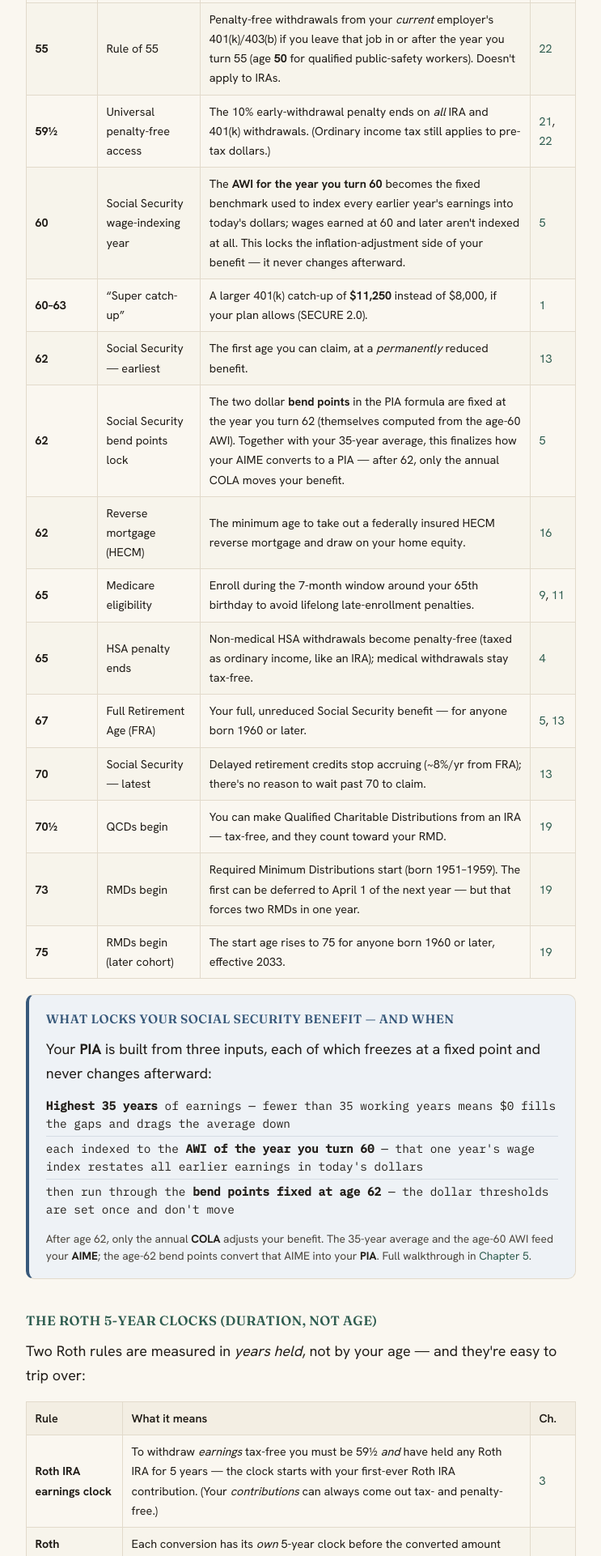
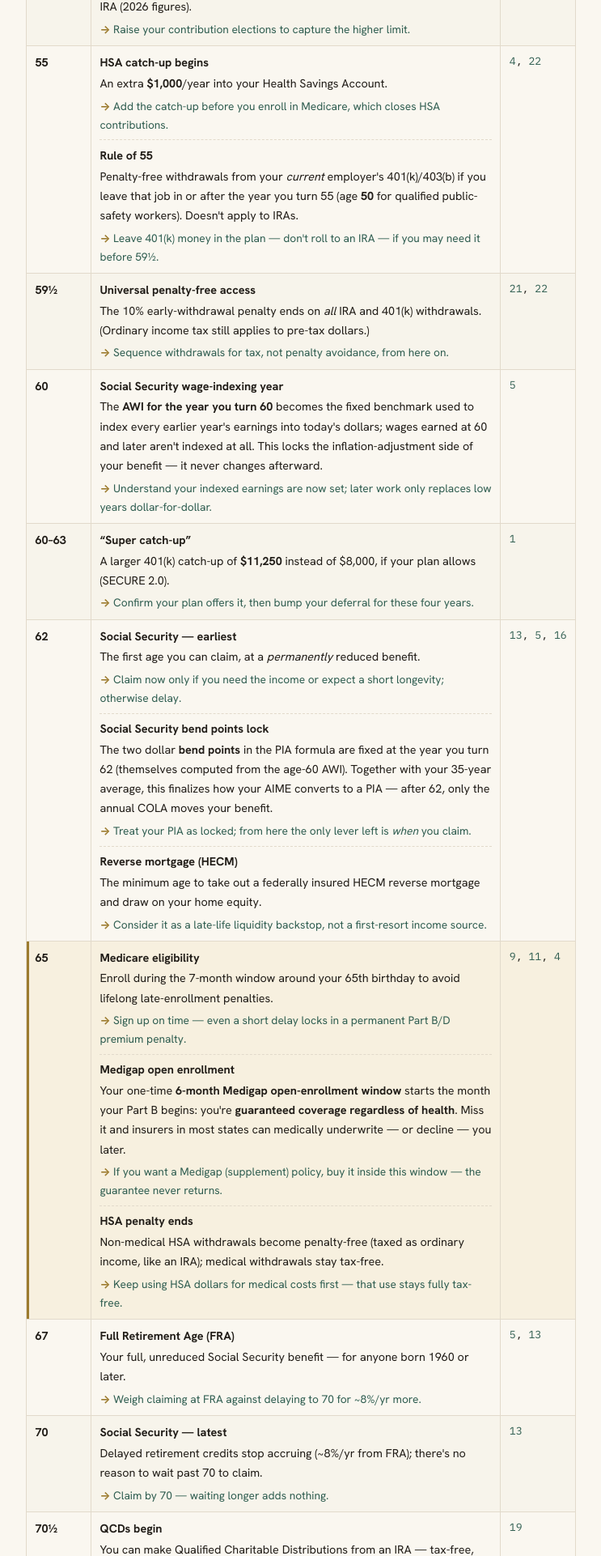
Before and after one commit to n-nachiappan/n-nachiappan.github.io, a website: page guide/appendix-ages.html in a window 1280 px wide. Shown: the part 878-2800 px from the top of the page at 81% size, without its empty margins (268-1011 px from the left). Drawn offline with Linux system fonts and the light colour scheme.

Commit message:
medigap age and age based action items

```diff
--- a/guide/appendix-ages.html
+++ b/guide/appendix-ages.html
@@ -22,27 +22,86 @@
 <li>Ages are the same every year; the <em>dollar</em> figures attached to them change — see <a href="appendix-numbers.html">Appendix B</a> for the 2026 numbers.</li>
 </ul></aside>
 <article>
-<p>Read this as a timeline. The chapter links point to the full explanation of each rule.</p>
-<div class="tablewrap"><table>
-<thead><tr><th style="width:5.5rem">Age</th><th>Milestone</th><th>What it unlocks</th><th style="width:3.5rem">Ch.</th></tr></thead>
+<p>Read this as a timeline — one row per age, with every milestone, its key detail, and the action it calls for grouped together. The chapter links point to the full explanation of each rule.</p>
+<div class="tablewrap"><table class="ages">
+<thead><tr><th style="width:5rem">Age</th><th>Key details &amp; action items</th><th style="width:3.5rem">Ch.</th></tr></thead>
 <tbody>
-<tr><td><strong>Any age</strong></td><td>Rule of 72(t) / SEPP</td><td>Penalty-free IRA withdrawals via Substantially Equal Periodic Payments — but rigid: you must continue for the longer of 5 years or until 59½.</td><td><a href="chapter21.html">21</a></td></tr>
-<tr><td><strong>50</strong></td><td>Catch-up contributions begin</td><td>An extra <strong>$8,000</strong> to a 401(k)/403(b)/457(b)/TSP and an extra <strong>$1,100</strong> to an IRA (2026 figures).</td><td><a href="chapter1.html">1</a>, <a href="chapter2.html">2</a></td></tr>
-<tr><td><strong>55</strong></td><td>HSA catch-up begins</td><td>An extra <strong>$1,000</strong>/year into your Health Savings Account.</td><td><a href="chapter4.html">4</a></td></tr>
-<tr><td><strong>55</strong></td><td>Rule of 55</td><td>Penalty-free withdrawals from your <em>current</em> employer's 401(k)/403(b) if you leave that job in or after the year you turn 55 (age <strong>50</strong> for qualified public-safety workers). Doesn't apply to IRAs.</td><td><a href="chapter22.html">22</a></td></tr>
-<tr><td><strong>59½</strong></td><td>Universal penalty-free access</td><td>The 10% early-withdrawal penalty ends on <em>all</em> IRA and 401(k) withdrawals. (Ordinary income tax still applies to pre-tax dollars.)</td><td><a href="chapter21.html">21</a>, <a href="chapter22.html">22</a></td></tr>
-<tr><td><strong>60</strong></td><td>Social Security wage-indexing year</td><td>The <strong>AWI for the year you turn 60</strong> becomes the fixed benchmark used to index every earlier year's earnings into today's dollars; wages earned at 60 and later aren't indexed at all. This locks the inflation-adjustment side of your benefit — it never changes afterward.</td><td><a href="chapter5.html">5</a></td></tr>
-<tr><td><strong>60–63</strong></td><td>“Super catch-up”</td><td>A larger 401(k) catch-up of <strong>$11,250</strong> instead of $8,000, if your plan allows (SECURE 2.0).</td><td><a href="chapter1.html">1</a></td></tr>
-<tr><td><strong>62</strong></td><td>Social Security — earliest</td><td>The first age you can claim, at a <em>permanently</em> reduced benefit.</td><td><a href="chapter13.html">13</a></td></tr>
-<tr><td><strong>62</strong></td><td>Social Security bend points lock</td><td>The two dollar <strong>bend points</strong> in the PIA formula are fixed at the year you turn 62 (themselves computed from the age-60 AWI). Together with your 35-year average, this finalizes how your AIME converts to a PIA — after 62, only the annual COLA moves your benefit.</td><td><a href="chapter5.html">5</a></td></tr>
-<tr><td><strong>62</strong></td><td>Reverse mortgage (HECM)</td><td>The minimum age to take out a federally insured HECM reverse mortgage and draw on your home equity.</td><td><a href="chapter16.html">16</a></td></tr>
-<tr><td><strong>65</strong></td><td>Medicare eligibility</td><td>Enroll during the 7-month window around your 65th birthday to avoid lifelong late-enrollment penalties.</td><td><a href="chapter9.html">9</a>, <a href="chapter11.html">11</a></td></tr>
-<tr><td><strong>65</strong></td><td>HSA penalty ends</td><td>Non-medical HSA withdrawals become penalty-free (taxed as ordinary income, like an IRA); medical withdrawals stay tax-free.</td><td><a href="chapter4.html">4</a></td></tr>
-<tr><td><strong>67</strong></td><td>Full Retirement Age (FRA)</td><td>Your full, unreduced Social Security benefit — for anyone born 1960 or later.</td><td><a href="chapter5.html">5</a>, <a href="chapter13.html">13</a></td></tr>
-<tr><td><strong>70</strong></td><td>Social Security — latest</td><td>Delayed retirement credits stop accruing (~8%/yr from FRA); there's no reason to wait past 70 to claim.</td><td><a href="chapter13.html">13</a></td></tr>
-<tr><td><strong>70½</strong></td><td>QCDs begin</td><td>You can make Qualified Charitable Distributions from an IRA — tax-free, and they count toward your RMD.</td><td><a href="chapter19.html">19</a></td></tr>
-<tr><td><strong>73</strong></td><td>RMDs begin</td><td>Required Minimum Distributions start (born 1951–1959). The first can be deferred to April 1 of the next year — but that forces two RMDs in one year.</td><td><a href="chapter19.html">19</a></td></tr>
-<tr><td><strong>75</strong></td><td>RMDs begin (later cohort)</td><td>The start age rises to 75 for anyone born 1960 or later, effective 2033.</td><td><a href="chapter19.html">19</a></td></tr>
+<tr>
+<td><strong>Any age</strong></td>
+<td><div class="sub"><span class="ms">Rule of 72(t) / SEPP</span><span class="dt">Penalty-free IRA withdrawals via Substantially Equal Periodic Payments — but rigid.</span><span class="do">Commit only if you can continue for the longer of 5 years or until 59½.</span></div></td>
+<td class="ref"><a href="chapter21.html">21</a></td>
+</tr>
+<tr>
+<td><strong>50</strong></td>
+<td><div class="sub"><span class="ms">Catch-up contributions begin</span><span class="dt">An extra <strong>$8,000</strong> to a 401(k)/403(b)/457(b)/TSP and an extra <strong>$1,100</strong> to an IRA (2026 figures).</span><span class="do">Raise your contribution elections to capture the higher limit.</span></div></td>
+<td class="ref"><a href="chapter1.html">1</a>, <a href="chapter2.html">2</a></td>
+</tr>
+<tr>
+<td><strong>55</strong></td>
+<td>
+<div class="sub"><span class="ms">HSA catch-up begins</span><span class="dt">An extra <strong>$1,000</strong>/year into your Health Savings Account.</span><span class="do">Add the catch-up before you enroll in Medicare, which closes HSA contributions.</span></div>
+<div class="sub"><span class="ms">Rule of 55</span><span class="dt">Penalty-free withdrawals from your <em>current</em> employer's 401(k)/403(b) if you leave that job in or after the year you turn 55 (age <strong>50</strong> for qualified public-safety workers). Doesn't apply to IRAs.</span><span class="do">Leave 401(k) money in the plan — don't roll to an IRA — if you may need it before 59½.</span></div>
+</td>
+<td class="ref"><a href="chapter4.html">4</a>, <a href="chapter22.html">22</a></td>
+</tr>
+<tr>
+<td><strong>59½</strong></td>
+<td><div class="sub"><span class="ms">Universal penalty-free access</span><span class="dt">The 10% early-withdrawal penalty ends on <em>all</em> IRA and 401(k) withdrawals. (Ordinary income tax still applies to pre-tax dollars.)</span><span class="do">Sequence withdrawals for tax, not penalty avoidance, from here on.</span></div></td>
+<td class="ref"><a href="chapter21.html">21</a>, <a href="chapter22.html">22</a></td>
+</tr>
+<tr>
+<td><strong>60</strong></td>
+<td><div class="sub"><span class="ms">Social Security wage-indexing year</span><span class="dt">The <strong>AWI for the year you turn 60</strong> becomes the fixed benchmark used to index every earlier year's earnings into today's dollars; wages earned at 60 and later aren't indexed at all. This locks the inflation-adjustment side of your benefit — it never changes afterward.</span><span class="do">Understand your indexed earnings are now set; later work only replaces low years dollar-for-dollar.</span></div></td>
+<td class="ref"><a href="chapter5.html">5</a></td>
+</tr>
+<tr>
+<td><strong>60–63</strong></td>
+<td><div class="sub"><span class="ms">“Super catch-up”</span><span class="dt">A larger 401(k) catch-up of <strong>$11,250</strong> instead of $8,000, if your plan allows (SECURE 2.0).</span><span class="do">Confirm your plan offers it, then bump your deferral for these four years.</span></div></td>
+<td class="ref"><a href="chapter1.html">1</a></td>
+</tr>
+<tr>
+<td><strong>62</strong></td>
+<td>
+<div class="sub"><span class="ms">Social Security — earliest</span><span class="dt">The first age you can claim, at a <em>permanently</em> reduced benefit.</span><span class="do">Claim now only if you need the income or expect a short longevity; otherwise delay.</span></div>
+<div class="sub"><span class="ms">Social Security bend points lock</span><span class="dt">The two dollar <strong>bend points</strong> in the PIA formula are fixed at the year you turn 62 (themselves computed from the age-60 AWI). Together with your 35-year average, this finalizes how your AIME converts to a PIA — after 62, only the annual COLA moves your benefit.</span><span class="do">Treat your PIA as locked; from here the only lever left is <em>when</em> you claim.</span></div>
+<div class="sub"><span class="ms">Reverse mortgage (HECM)</span><span class="dt">The minimum age to take out a federally insured HECM reverse mortgage and draw on your home equity.</span><span class="do">Consider it as a late-life liquidity backstop, not a first-resort income source.</span></div>
+</td>
+<td class="ref"><a href="chapter13.html">13</a>, <a href="chapter5.html">5</a>, <a href="chapter16.html">16</a></td>
+</tr>
+<tr class="flag">
+<td><strong>65</strong></td>
+<td>
+<div class="sub"><span class="ms">Medicare eligibility</span><span class="dt">Enroll during the 7-month window around your 65th birthday to avoid lifelong late-enrollment penalties.</span><span class="do">Sign up on time — even a short delay locks in a permanent Part B/D premium penalty.</span></div>
+<div class="sub"><span class="ms">Medigap open enrollment</span><span class="dt">Your one-time <strong>6-month Medigap open-enrollment window</strong> starts the month your Part B begins: you're <strong>guaranteed coverage regardless of health</strong>. Miss it and insurers in most states can medically underwrite — or decline — you later.</span><span class="do">If you want a Medigap (supplement) policy, buy it inside this window — the guarantee never returns.</span></div>
+<div class="sub"><span class="ms">HSA penalty ends</span><span class="dt">Non-medical HSA withdrawals become penalty-free (taxed as ordinary income, like an IRA); medical withdrawals stay tax-free.</span><span class="do">Keep using HSA dollars for medical costs first — that use stays fully tax-free.</span></div>
+</td>
+<td class="ref"><a href="chapter9.html">9</a>, <a href="chapter11.html">11</a>, <a href="chapter4.html">4</a></td>
+</tr>
+<tr>
+<td><strong>67</strong></td>
+<td><div class="sub"><span class="ms">Full Retirement Age (FRA)</span><span class="dt">Your full, unreduced Social Security benefit — for anyone born 1960 or later.</span><span class="do">Weigh claiming at FRA against delaying to 70 for ~8%/yr more.</span></div></td>
+<td class="ref"><a href="chapter5.html">5</a>, <a href="chapter13.html">13</a></td>
+</tr>
+<tr>
+<td><strong>70</strong></td>
+<td><div class="sub"><span class="ms">Social Security — latest</span><span class="dt">Delayed retirement credits stop accruing (~8%/yr from FRA); there's no reason to wait past 70 to claim.</span><span class="do">Claim by 70 — waiting longer adds nothing.</span></div></td>
+<td class="ref"><a href="chapter13.html">13</a></td>
+</tr>
+<tr>
+<td><strong>70½</strong></td>
+<td><div class="sub"><span class="ms">QCDs begin</span><span class="dt">You can make Qualified Charitable Distributions from an IRA — tax-free, and they count toward your RMD.</span><span class="do">Route charitable giving through QCDs to shrink taxable RMD income.</span></div></td>
+<td class="ref"><a href="chapter19.html">19</a></td>
+</tr>
+<tr>
+<td><strong>73</strong></td>
+<td><div class="sub"><span class="ms">RMDs begin</span><span class="dt">Required Minimum Distributions start (born 1951–1959). The first can be deferred to April 1 of the next year — but that forces two RMDs in one year.</span><span class="do">Take the first RMD in-year to avoid doubling up and spiking your bracket.</span></div></td>
+<td class="ref"><a href="chapter19.html">19</a></td>
+</tr>
+<tr>
+<td><strong>75</strong></td>
+<td><div class="sub"><span class="ms">RMDs begin (later cohort)</span><span class="dt">The start age rises to 75 for anyone born 1960 or later, effective 2033.</span><span class="do">If born 1960+, plan Roth conversions in the extra pre-RMD years.</span></div></td>
+<td class="ref"><a href="chapter19.html">19</a></td>
+</tr>
 </tbody>
 </table></div>
 
--- a/guide/style.css
+++ b/guide/style.css
@@ -137,8 +137,25 @@ hr{border:0; border-top:1px solid var(--line); margin:2rem 0}
 .references li{margin:.4rem 0; color:var(--ink-soft)}
 .references a{word-break:break-word}
 
+/* highlight */
+mark{background:#f6e4b4; color:var(--ink); padding:.04em .18em; border-radius:3px;
+  box-shadow:0 0 0 1px rgba(156,123,46,.25)}
+
 /* tables */
 .mono{font-family:"IBM Plex Mono",monospace; font-variant-numeric:tabular-nums; font-size:.92em; white-space:nowrap}
+
+/* ages & deadlines — one row per age, milestones stacked & grouped */
+.ages td{vertical-align:top}
+.ages .sub{padding:.4rem 0; border-top:1px dashed var(--line)}
+.ages .sub:first-child{padding-top:0; border-top:0}
+.ages .sub:last-child{padding-bottom:0}
+.ages .ms{font-weight:700; color:var(--ink); display:block}
+.ages .dt{display:block; margin-top:.1rem}
+.ages .do{display:block; margin-top:.28rem; font-size:.86rem; color:var(--green)}
+.ages .do::before{content:"→ "; color:var(--brass); font-weight:700}
+.ages .ref{font-family:"IBM Plex Mono",monospace; font-size:.82rem; white-space:nowrap}
+.ages tr.flag{background:var(--brass-tint)!important}
+.ages tr.flag td:first-child{box-shadow:inset 3px 0 0 var(--brass)}
 .tablewrap{overflow-x:auto; margin:0 0 1.2rem}
 table{border-collapse:collapse; width:100%; font-size:.9rem;
   font-variant-numeric:tabular-nums}
```
Also changed, not shown: guide/chapter9.html (+1 -1 lines).
